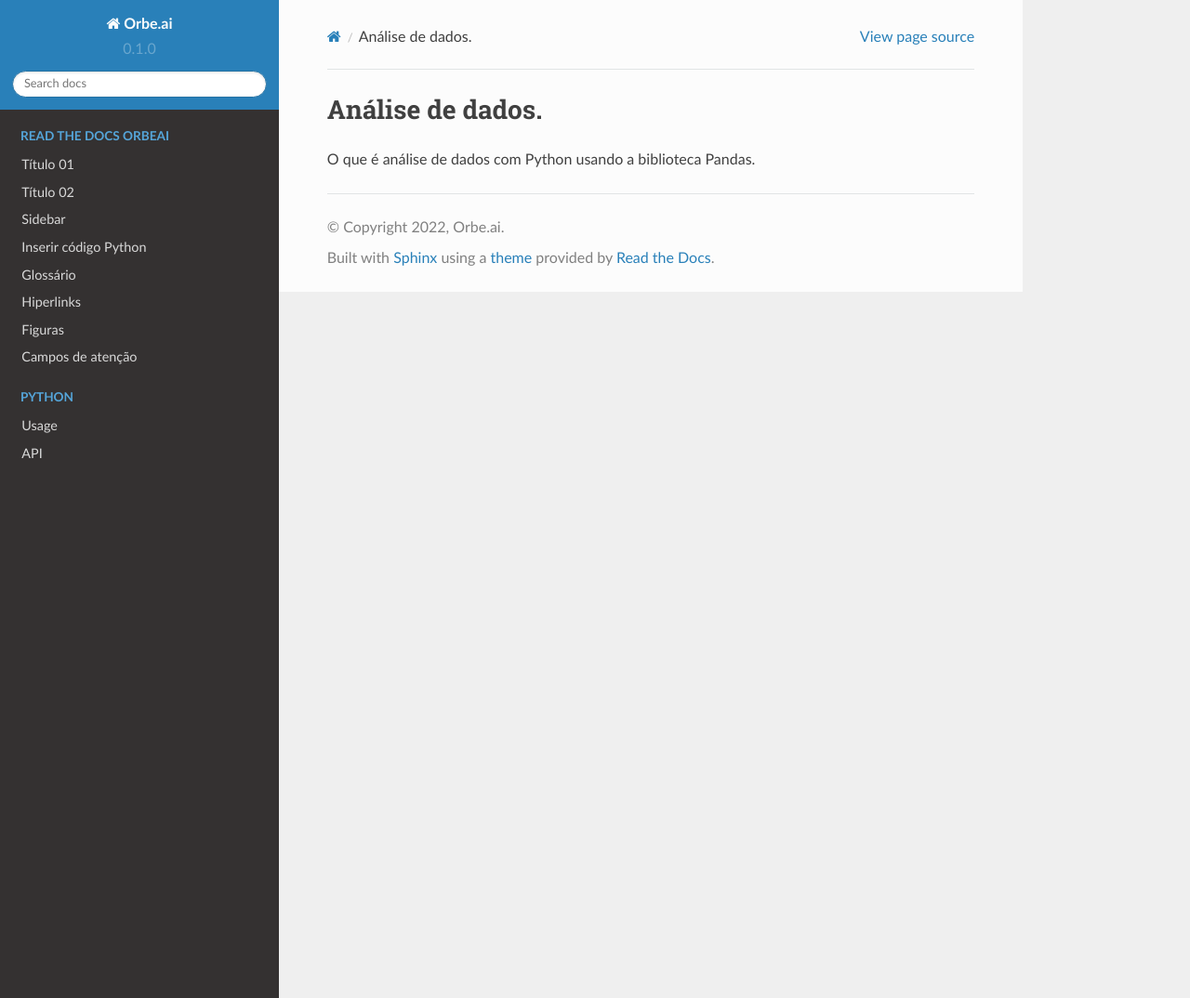
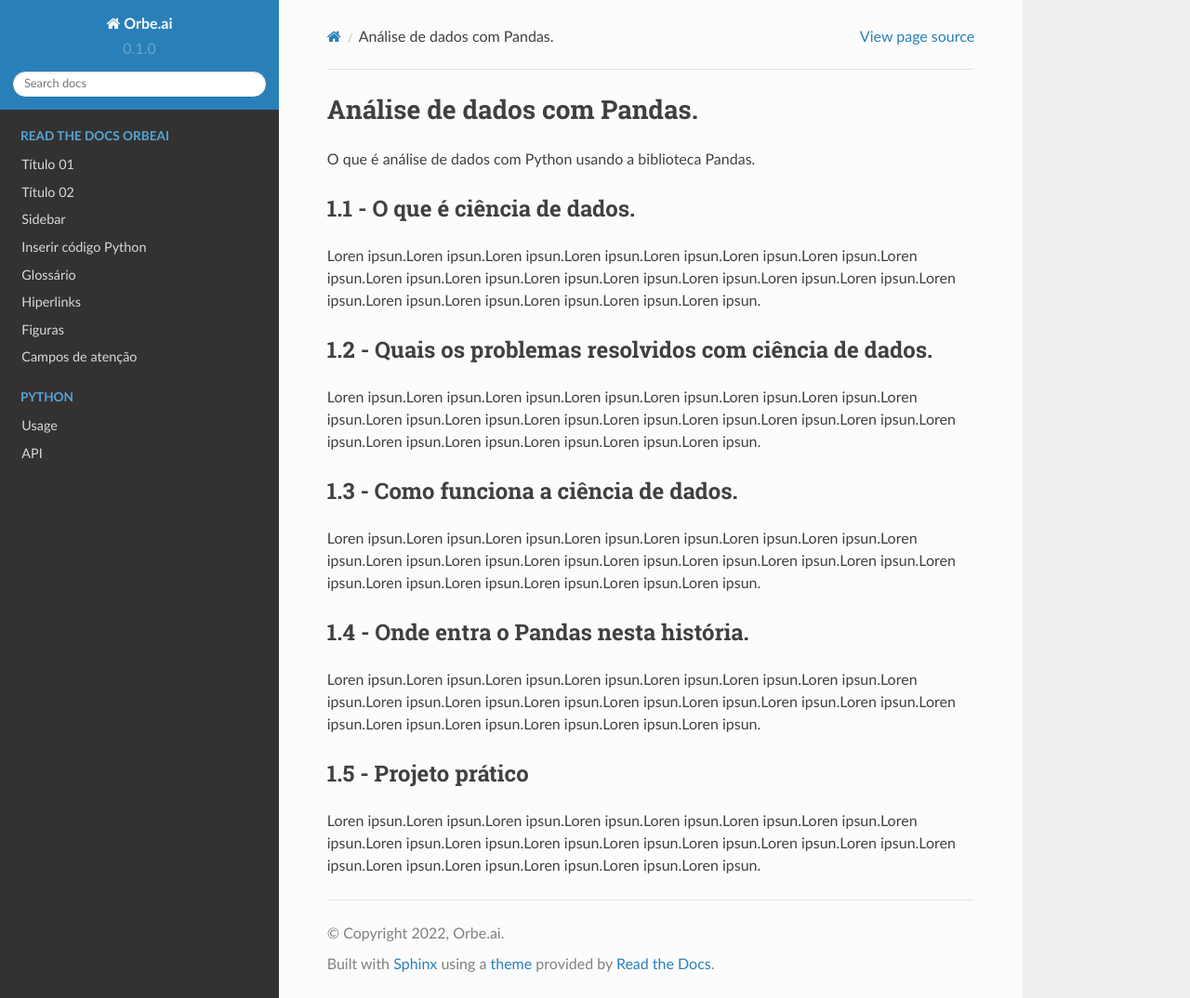
Before and after one commit to conteudo-orbeai/RTD-LIVRO, a Sphinx documentation site: the page built from docs/source/PANDAS/pandas_introducao.rst, in a window 1280 px wide and 1074 px high. Shown: the whole window at 93% size. Built offline with Sphinx 7.4.7 and the Read the Docs theme 2.0.0, drawn with Linux system fonts in a browser that asks for light colours; pages that are not in the unit, such as notebooks, are missing from menus.

Commit message:
Update pandas_introducao.rst

```diff
--- a/docs/source/PANDAS/pandas_introducao.rst
+++ b/docs/source/PANDAS/pandas_introducao.rst
@@ -1,5 +1,30 @@
 **************************************
-Análise de dados.
+Análise de dados com Pandas.
 **************************************
 
 O que é análise de dados com Python usando a biblioteca Pandas.
+
+1.1 - O que é ciência de dados.
+===============================
+
+Loren ipsun.Loren ipsun.Loren ipsun.Loren ipsun.Loren ipsun.Loren ipsun.Loren ipsun.Loren ipsun.Loren ipsun.Loren ipsun.Loren ipsun.Loren ipsun.Loren ipsun.Loren ipsun.Loren ipsun.Loren ipsun.Loren ipsun.Loren ipsun.Loren ipsun.Loren ipsun.Loren ipsun.
+
+1.2 - Quais os problemas resolvidos com ciência de dados.
+=========================================================
+
+Loren ipsun.Loren ipsun.Loren ipsun.Loren ipsun.Loren ipsun.Loren ipsun.Loren ipsun.Loren ipsun.Loren ipsun.Loren ipsun.Loren ipsun.Loren ipsun.Loren ipsun.Loren ipsun.Loren ipsun.Loren ipsun.Loren ipsun.Loren ipsun.Loren ipsun.Loren ipsun.Loren ipsun.
+
+1.3 - Como funciona a ciência de dados.
+=======================================
+
+Loren ipsun.Loren ipsun.Loren ipsun.Loren ipsun.Loren ipsun.Loren ipsun.Loren ipsun.Loren ipsun.Loren ipsun.Loren ipsun.Loren ipsun.Loren ipsun.Loren ipsun.Loren ipsun.Loren ipsun.Loren ipsun.Loren ipsun.Loren ipsun.Loren ipsun.Loren ipsun.Loren ipsun.
+
+1.4 - Onde entra o Pandas nesta história.
+=========================================
+
+Loren ipsun.Loren ipsun.Loren ipsun.Loren ipsun.Loren ipsun.Loren ipsun.Loren ipsun.Loren ipsun.Loren ipsun.Loren ipsun.Loren ipsun.Loren ipsun.Loren ipsun.Loren ipsun.Loren ipsun.Loren ipsun.Loren ipsun.Loren ipsun.Loren ipsun.Loren ipsun.Loren ipsun.
+
+1.5 - Projeto prático
+=====================
+
+Loren ipsun.Loren ipsun.Loren ipsun.Loren ipsun.Loren ipsun.Loren ipsun.Loren ipsun.Loren ipsun.Loren ipsun.Loren ipsun.Loren ipsun.Loren ipsun.Loren ipsun.Loren ipsun.Loren ipsun.Loren ipsun.Loren ipsun.Loren ipsun.Loren ipsun.Loren ipsun.Loren ipsun.
```
